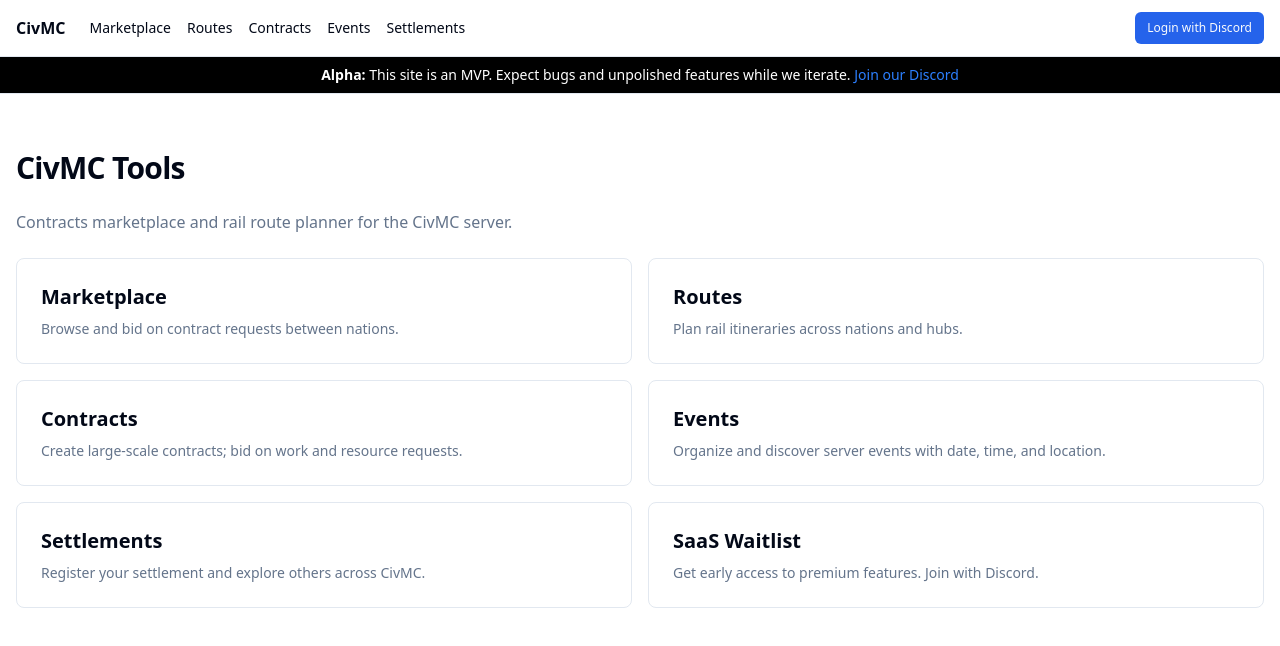
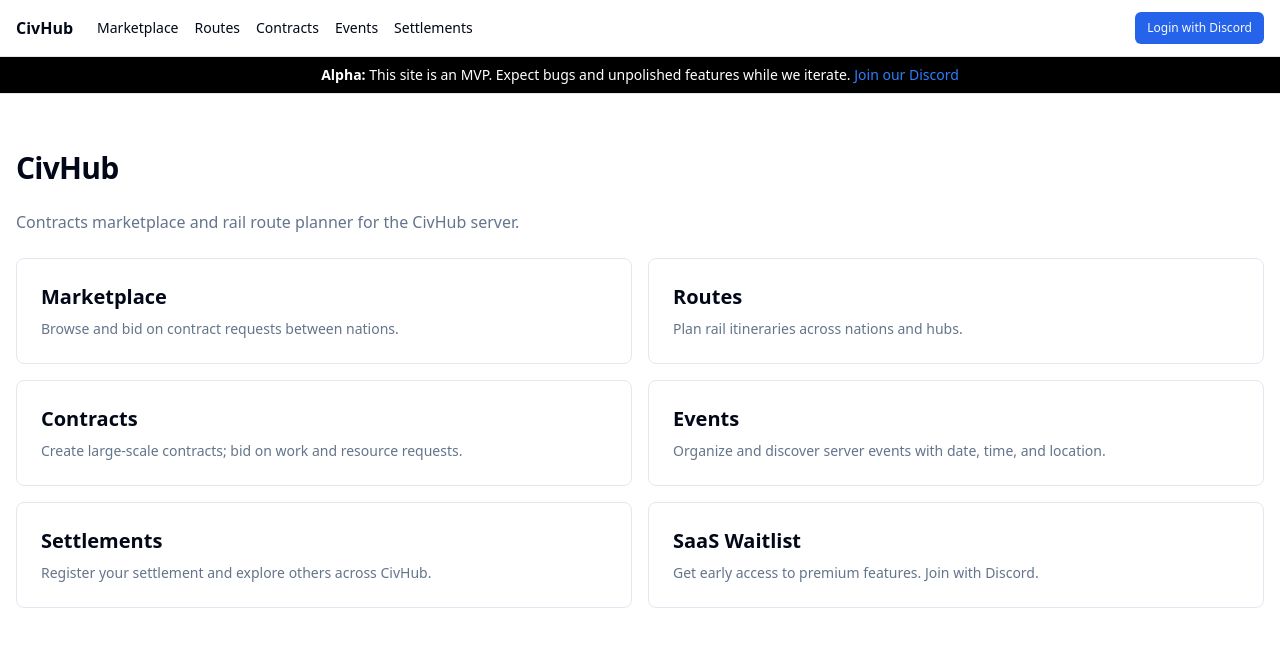
Before and after one commit to jay3393/civmc-marketplace.github.io, a Next.js app: page / in a window 1280 px wide. Shown: the top 646 px of the page. Built offline with nearby package versions, Linux system fonts and the light colour scheme; no server answers.

Commit message:
updated name to CivHub

```diff
--- a/src/app/events/page.tsx
+++ b/src/app/events/page.tsx
@@ -6,7 +6,7 @@
       <div className="rounded-lg border p-4 space-y-3">
         <div>
           <h1 className="text-2xl font-bold tracking-tight">Events</h1>
-          <p className="text-muted-foreground">Create and discover events across CivMC.</p>
+          <p className="text-muted-foreground">Create and discover events across CivHub.</p>
         </div>
         <input placeholder="Event title" className="h-9 rounded-md border px-3 text-sm bg-background w-full" />
         <div className="grid grid-cols-2 gap-2">
--- a/src/app/header-shell.tsx
+++ b/src/app/header-shell.tsx
@@ -15,7 +15,7 @@
     <>
       <header className="w-full border-b sticky top-0 bg-background/80 backdrop-blur z-50">
         <nav className="container mx-auto flex items-center gap-6 h-14 px-4">
-          <Link href="/" className="font-semibold">CivMC</Link>
+          <Link href="/" className="font-semibold">CivHub</Link>
           <div className="flex items-center gap-4 text-sm">
             <Link href="/marketplace">Marketplace</Link>
             <Link href="/routes">Routes</Link>
--- a/src/app/layout.tsx
+++ b/src/app/layout.tsx
@@ -7,8 +7,8 @@
 import LockGuard from "./lock-guard";
 
 export const metadata: Metadata = {
-  title: "CivMC Tools",
-  description: "Marketplace and rail routes for CivMC",
+  title: "CivHub",
+  description: "Marketplace and rail routes for CivHub",
 };
 
 const geistSans = Geist({ variable: "--font-geist-sans", subsets: ["latin"] });
--- a/src/app/marketplace/page.tsx
+++ b/src/app/marketplace/page.tsx
@@ -73,7 +73,7 @@
         <div className="absolute -bottom-16 -right-16 h-56 w-56 rounded-full bg-emerald-500/30 blur-3xl"/>
         <div className="relative grid gap-2 p-5 sm:p-6">
           <h1 className="text-2xl sm:text-3xl font-semibold tracking-tight text-white">Marketplace</h1>
-          {/* <p className="text-white/70 max-w-2xl text-sm sm:text-base">Discover player shops across CivMC. This is a fully mocked design for preview/screenshot purposes only.</p> */}
+          {/* <p className="text-white/70 max-w-2xl text-sm sm:text-base">Discover player shops across Civhub. This is a fully mocked design for preview/screenshot purposes only.</p> */}
         </div>
       </div>
 
--- a/src/app/page.tsx
+++ b/src/app/page.tsx
@@ -3,9 +3,9 @@
 export default function Home() {
   return (
     <div className="space-y-6">
-      <h1 className="text-3xl font-bold tracking-tight">CivMC Tools</h1>
+      <h1 className="text-3xl font-bold tracking-tight">CivHub</h1>
       <p className="text-muted-foreground max-w-prose">
-        Contracts marketplace and rail route planner for the CivMC server.
+        Contracts marketplace and rail route planner for the CivHub server.
       </p>
       <div className="grid gap-4 sm:grid-cols-2">
         <Link href="/marketplace" className="rounded-lg border p-6 hover:bg-muted/50 transition">
@@ -35,7 +35,7 @@
         <Link href="/settlements" className="rounded-lg border p-6 hover:bg-muted/50 transition">
           <div className="text-xl font-semibold mb-2">Settlements</div>
           <p className="text-sm text-muted-foreground">
-            Register your settlement and explore others across CivMC.
+            Register your settlement and explore others across CivHub.
           </p>
         </Link>
         <Link href="/waitlist" className="rounded-lg border p-6 hover:bg-muted/50 transition">
--- a/src/app/waitlist/contracts-preview/page.tsx
+++ b/src/app/waitlist/contracts-preview/page.tsx
@@ -175,7 +175,7 @@
               Get things built. Find work. Reward bounty hunters.
             </h1>
             <p className="mt-2 max-w-2xl text-sm sm:text-base text-white/80">
-              Building, gathering, services, and bounties — a player-driven economy for CivMC.
+              Building, gathering, services, and bounties — a player-driven economy for CivHub.
             </p>
             <div className="mt-4 flex flex-wrap items-center gap-2 text-xs text-white/80">
               <span className="inline-flex items-center gap-1 rounded-full bg-white/10 px-2 py-1"><TypeBadge type="request"/> Nations post needs</span>
--- a/src/app/waitlist/page.tsx
+++ b/src/app/waitlist/page.tsx
@@ -55,7 +55,7 @@
           <div className="inline-flex items-center gap-2 rounded-full border px-3 py-1 text-xs text-muted-foreground bg-background/60 backdrop-blur">
             Coming soon
           </div>
-          <h1 className="text-3xl sm:text-5xl font-semibold tracking-tight">Join the CivMC Tools Waitlist</h1>
+          <h1 className="text-3xl sm:text-5xl font-semibold tracking-tight">Join the CivHub Waitlist</h1>
           <p className="text-muted-foreground">Early access to premium features, integrations, and collaboration tools. Be first to try it and help shape the roadmap.</p>
           <div className="flex items-center justify-center gap-3 pt-2 pb-8">
             {user ? (
```
